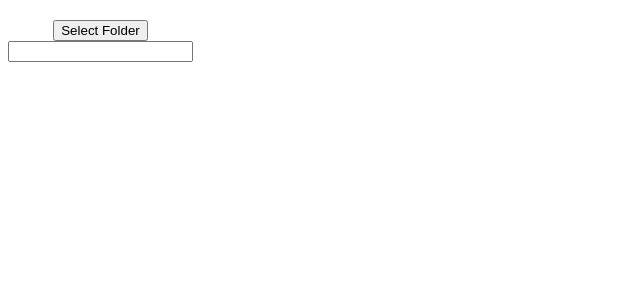
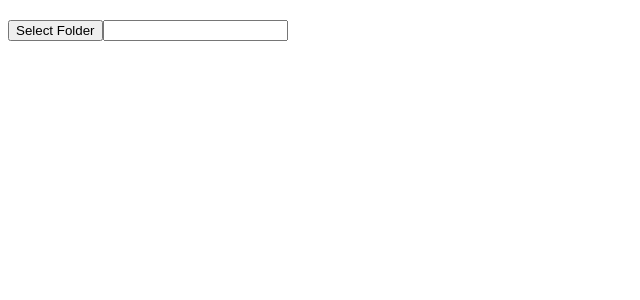
Before and after one commit to aeronson/fs-view, an Angular app: page / in a window 1280 px wide. Shown: the top 300 px of the page, without its empty margins (0-640 px from the left). Built offline with nearby package versions, Linux system fonts and the light colour scheme.

Commit message:
css tweaks

```diff
--- a/src/app/app.html
+++ b/src/app/app.html
@@ -1,19 +1,22 @@
 <div class="main">
   <div class="file-block">
-    <button (click)="selectFolder()">Select Folder</button>
-    <input type="text" [(ngModel)]="selectedFolder" readonly>
+    <div class="file-input-block">
+      <button (click)="selectFolder()">Select Folder</button>
+      <input type="text" [(ngModel)]="selectedFolder" readonly>
+    </div>
     <div class="file-list">
-      <select [size]="files.length" [(ngModel)]="selectedIndex" *ngIf="files.length" (change)="loadVideo()">
+      <select [size]="60" [(ngModel)]="selectedIndex" *ngIf="files.length" (change)="loadVideo()">
         <option *ngFor="let f of files; let i = index" [value]="i">{{getFileName(f)}}</option>
       </select>
     </div>
   </div>
   <div class="video-block" *ngIf="selectedFile">
     <div class="video-container">
-      <video #videoRef *ngIf="videoSrc" [src]="videoSrc" muted (ended)="autoNext()"
-        (loadeddata)="onLoadedData()" (loadedmetadata)="onLoadedMetadata()"></video>
+      <video #videoRef *ngIf="videoSrc" [src]="videoSrc" muted (ended)="autoNext()" (loadeddata)="onLoadedData()"
+        (loadedmetadata)="onLoadedMetadata()"></video>
     </div>
-    <input type="range" [min]="0" [max]="videoDuration" [step]="0.01" [(ngModel)]="currentTime" (input)="seekVideo()" *ngIf="videoDuration > 0">
+    <input type="range" [min]="0" [max]="videoDuration" [step]="0.01" [(ngModel)]="currentTime" (input)="seekVideo()"
+      *ngIf="videoDuration > 0">
     <div class="video-controls">
       <button (click)="play()">Play</button>
       <button (click)="pause()">Pause</button>
--- a/src/app/app.scss
+++ b/src/app/app.scss
@@ -10,6 +10,11 @@
   flex-direction: column;
   align-items: center;
 
+  .file-input-block {
+    display: flex;
+    flex-direction: row;
+  }
+
   #file-list {
     margin-top: 10px;
     width: 20rem;
@@ -20,6 +25,7 @@
   display: flex;
   flex-direction: column;
   align-items: center;
+  height: 96vh;
 
   .video-container {
     width: 600px;
```
